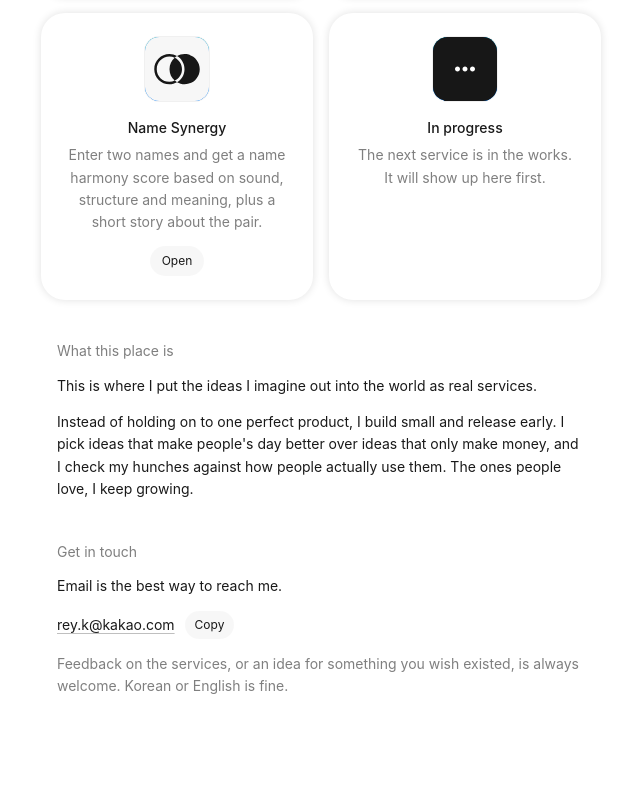
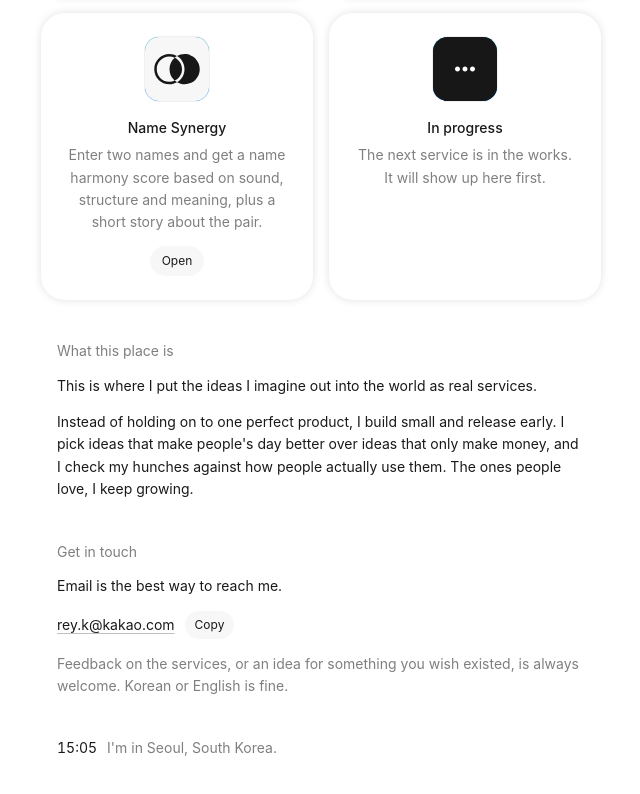
Before and after one commit to daehooooo-boop/rey-farm, a plain HTML site: page index.html in a window 1280 px wide. Shown: the part 646-1440 px from the top of the page, without its empty margins (319-959 px from the left). Before the commit the page ends 1415 px from the top, so only its background shows below. Drawn offline with Linux system fonts and the light colour scheme.

Commit message:
Add Seoul local time footer
Co-Authored-By: Claude Opus 5.5 <noreply@anthropic.com>
Claude-Session: https://claude.ai/code/session_01ADYxL5cU9ENQ1gpBewMTj1

```diff
--- a/index.html
+++ b/index.html
@@ -61,6 +61,8 @@ a.pill:hover{background:var(--pill-hover)}
 .copy{font:inherit;font-size:12px;background:var(--pill);border:0;border-radius:999px;padding:4px 10px;color:var(--fg);cursor:pointer}
 .copy:hover{background:var(--pill-hover)}
 .sub{color:var(--sub)}
+.foot{padding:0 20px;color:var(--sub);display:flex;gap:10px;align-items:baseline}
+.foot time{color:var(--fg);font-variant-numeric:tabular-nums}
 @media (max-width:480px){
   .grid{grid-template-columns:1fr}
   .wrap{padding-top:32px}
@@ -97,6 +99,7 @@ a.pill:hover{background:var(--pill-hover)}
       <p class="sub" id="contact-note"></p>
     </div>
   </section>
+  <footer class="foot"><time id="clock"></time><span id="where"></span></footer>
 </main>
 
 <script>
@@ -144,7 +147,7 @@ const TEXT = {
     hConnect: "Get in touch",
     contactLead: "가장 빠른 연락 방법은 이메일이에요.",
     contactNote: "서비스를 써 보고 느낀 점이나, 이런 게 있으면 좋겠다는 아이디어라면 무엇이든 반가워요.",
-    copy: "복사", copied: "복사했어요", selected: "선택했어요",
+    copy: "복사", copied: "복사했어요", selected: "선택했어요", where: "저는 대한민국 서울에 있어요.",
     updated: d => `Updated ${d}`
   },
   en: {
@@ -169,7 +172,7 @@ const TEXT = {
     hConnect: "Get in touch",
     contactLead: "Email is the best way to reach me.",
     contactNote: "Feedback on the services, or an idea for something you wish existed, is always welcome. Korean or English is fine.",
-    copy: "Copy", copied: "Copied", selected: "Selected",
+    copy: "Copy", copied: "Copied", selected: "Selected", where: "I'm in Seoul, South Korea.",
     updated: d => `Updated ${d}`
   }
 };
@@ -210,7 +213,15 @@ function render(){
   $("email").href = "mailto:" + COMMON.email;
   $("copy").textContent = t.copy;
   $("contact-note").textContent = t.contactNote;
+  $("where").textContent = t.where;
+  tick();
 }
+function tick(){
+  const now = new Date();
+  $("clock").textContent = new Intl.DateTimeFormat("en-GB", { timeZone: "Asia/Seoul", hour: "2-digit", minute: "2-digit", hour12: false }).format(now);
+  $("clock").dateTime = now.toISOString();
+}
+setInterval(() => tick(), 15000);
 function setLang(l, save){
   lang = TEXT[l] ? l : "ko";
   if (save){ try { localStorage.setItem("hub-lang", lang); } catch(e){} try { history.replaceState(null, "", "#" + lang); } catch(e){} }
```
